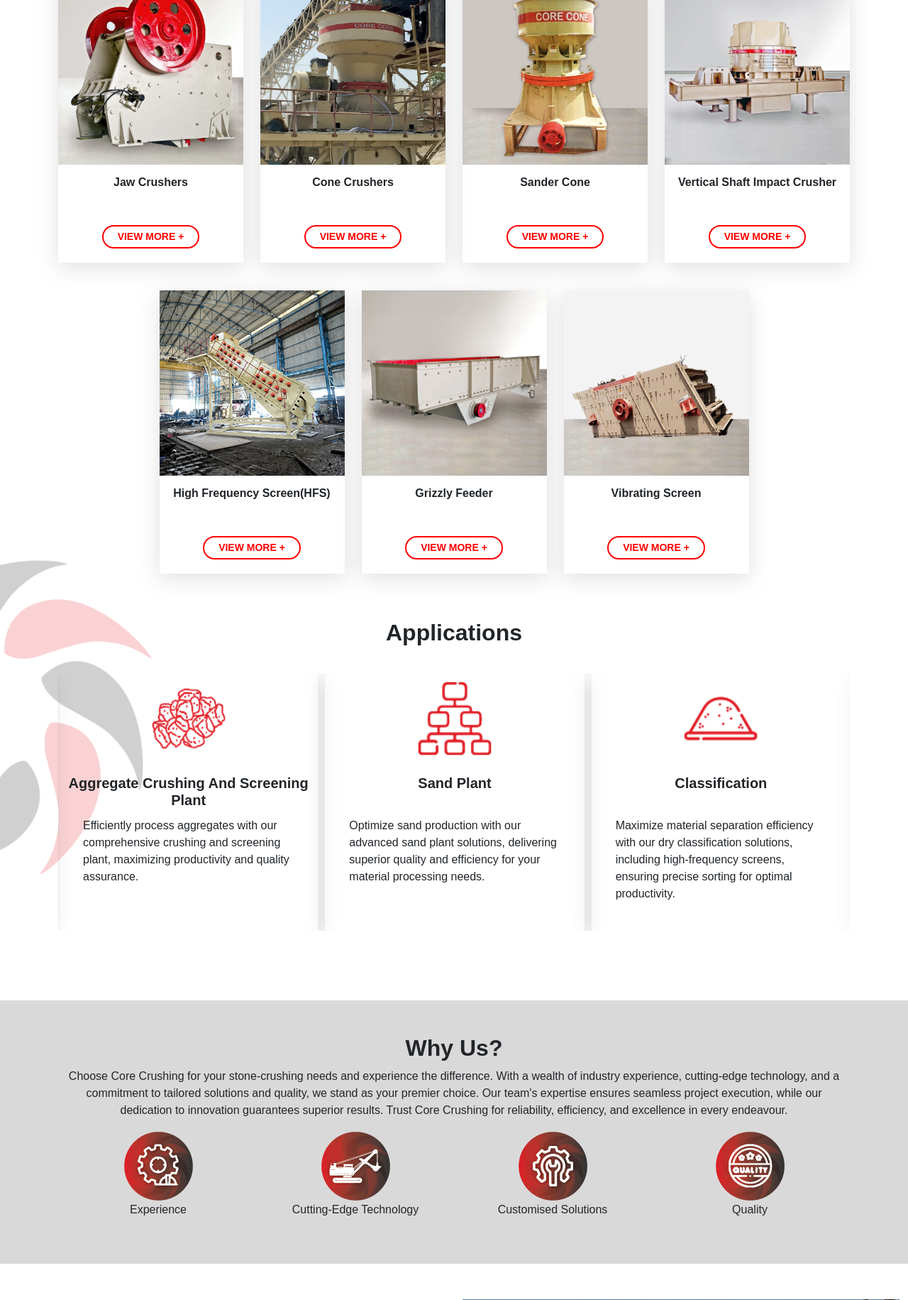
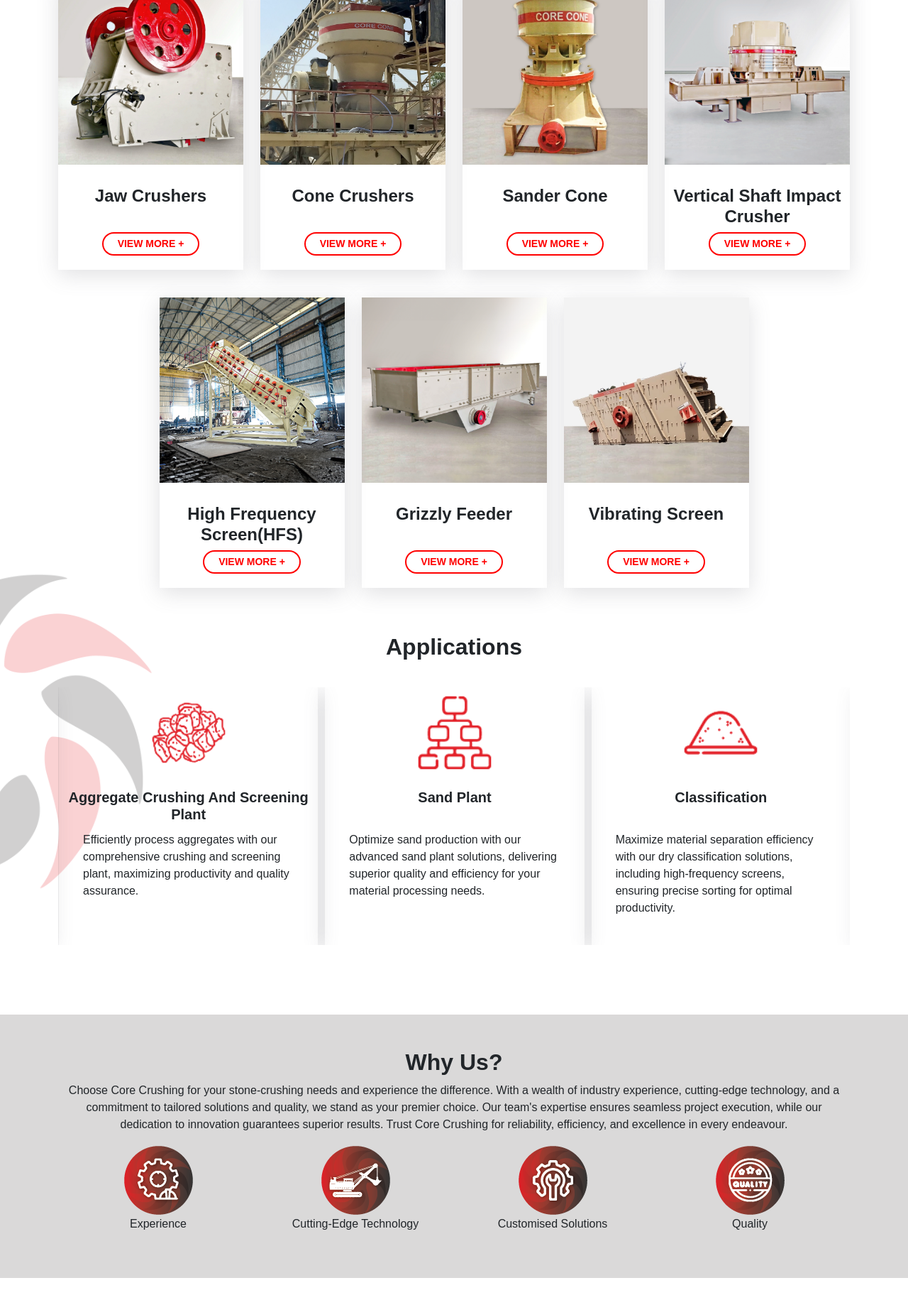
Before and after one commit to aishu-crezvatic/Core-Crushing-Equipm, a PHP site: page /coreCrushing/ in a window 1280 px wide. Shown: the part 947-2778 px from the top of the page at 71% size. Run offline with PHP 8.4, Linux system fonts and the light colour scheme.

Commit message:
bhavika changes

```diff
--- a/footer.php
+++ b/footer.php
@@ -10,6 +10,13 @@ $id = isset($_GET['id']) ? intval($_GET['id']) : 0; // Get the value of 'id' par
             </div>
             <div>
                 <p>104, Terminal 9, Near Vile Parle Police Station, Nehru Road, Vile Parle (East), Mumbai – 400 057, Maharashtra, India.</p>
+            </div> <br>
+
+            <div style="display: flex;">
+                <p><b>BRANCH OFFICE: </b></p>
+            </div>
+            <div>
+                <p>7-1-58, 304 B, The Concourse, 3rd Floor, Beside Amrutha Business Complex, Greenlands, Ameerpet, Hyderabad – 500016, Telangana, India.</p>
             </div> <br>
 
             <div style="display: flex;">
--- a/index.php
+++ b/index.php
@@ -50,8 +50,6 @@
       </div>
     </nav> -->
 
-
-
   <div id="carouselExampleIndicators" class="carousel slide" data-bs-ride="carousel">
     <div class="carousel-inner">
       <div class="carousel-item active" data-bs-toggle="modal" data-bs-target="#contactFormModal">
@@ -94,7 +92,7 @@
         <div class="col-sm-6 col-12 col-md-3">
           <div class="productcard">
             <img src="images/products/Jaw-Crushers.webp" class="img-fluid" alt="Jaw Crushers">
-            <h6 class="card-title">Jaw Crushers</h6>
+            <h4 class="card-title">Jaw Crushers</h4>
             <a href="<?php echo BASEURL . 'productpage.php?id=0'; ?>" class="btn readmore">VIEW MORE +</a>
           </div>
         </div>
@@ -102,21 +100,21 @@
         <div class="col-sm-6 col-12 col-md-3">
           <div class="productcard">
             <img src="images/products/Core-Cone-Crushing-LH-200.webp" class="img-fluid" alt="Cone Crushers">
-            <h6 class="card-title">Cone Crushers</h6>
+            <h4 class="card-title">Cone Crushers</h4>
             <a href="<?php echo BASEURL . 'productpage.php?id=1'; ?>" class="btn readmore">VIEW MORE +</a>
           </div>
         </div>
         <div class="col-sm-6 col-12 col-md-3">
           <div class="productcard">
             <img src="images/products/Sane-cone.webp" class="img-fluid" alt="Sander Cone">
-            <h6 class="card-title">Sander Cone</h6>
+            <h4 class="card-title">Sander Cone</h4>
             <a href="<?php echo BASEURL . 'productpage.php?id=2'; ?>" class="btn readmore">VIEW MORE +</a>
           </div>
         </div>
         <div class="col-sm-6 col-12 col-md-3">
           <div class="productcard">
             <img src="images/products/Vertical-Shaft-Impact-Crusher.webp" class="img-fluid" alt="Vertical Shaft Impact Crusher">
-            <h6 class="card-title">Vertical Shaft Impact Crusher</h6>
+            <h4 class="card-title">Vertical Shaft Impact Crusher</h4>
             <a href="<?php echo BASEURL . 'productpage.php?id=3'; ?>" class="btn readmore">VIEW MORE +</a>
           </div>
         </div>
@@ -129,28 +127,28 @@
         <div class="col-sm-6 col-12 col-md-3">
           <div class="productcard">
             <img src="images/products/High-Frequency-Screen.webp" class="img-fluid" alt="High Frequency Screen(HFS)">
-            <h6 class="card-title">High Frequency Screen(HFS)</h6>
+            <h4 class="card-title">High Frequency Screen(HFS)</h4>
             <a href="<?php echo BASEURL . 'productpage.php?id=4'; ?>" class="btn readmore">VIEW MORE +</a>
           </div>
         </div>
         <div class="col-sm-6 col-12 col-md-3">
           <div class="productcard">
             <img src="images/products/Grizzly-Feeder.webp" class="img-fluid" alt="Grizzly Feeder">
-            <h6 class="card-title">Grizzly Feeder</h6>
+            <h4 class="card-title">Grizzly Feeder</h4>
             <a href="<?php echo BASEURL . 'productpage.php?id=5'; ?>" class="btn readmore">VIEW MORE +</a>
           </div>
         </div>
         <div class="col-sm-6 col-12 col-md-3">
           <div class="productcard">
             <img src="images/products/Vibrating-screen.webp" class="img-fluid" alt="Vibrating Screen">
-            <h6 class="card-title">Vibrating Screen</h6>
+            <h4 class="card-title">Vibrating Screen</h4>
             <a href="<?php echo BASEURL . 'productpage.php?id=6'; ?>" class="btn readmore">VIEW MORE +</a>
           </div>
         </div>
         <!-- <div class="col-sm-3">
             <div class="productcard">
                 <img src="https://dummyimage.com/200x200/d2ad77/d2ad77" class="img-fluid" alt="Pan Feeders">
-                <h6 class="card-title">Pan Feeders</h6>
+                <h4 class="card-title">Pan Feeders</h4>
                 <a href="#" class="btn readmore">VIEW MORE +</a>
             </div>
         </div> -->
--- a/style.css
+++ b/style.css
@@ -117,7 +117,7 @@ body {
 }
 
 .OurProducts h4 {
-    text-align: left;
+    /* text-align: left; */
     margin: 30px 0 10px;
 }
 
@@ -207,7 +207,7 @@ body {
     margin: 45px auto;
 }
 .contact-us-two form {
-    height: 450px;
+    height: 585px;
     overflow-y: auto;
 }
 
```
Also changed, not shown: data2.php (+5 -7 lines), productpage.php (+15 -6 lines).
